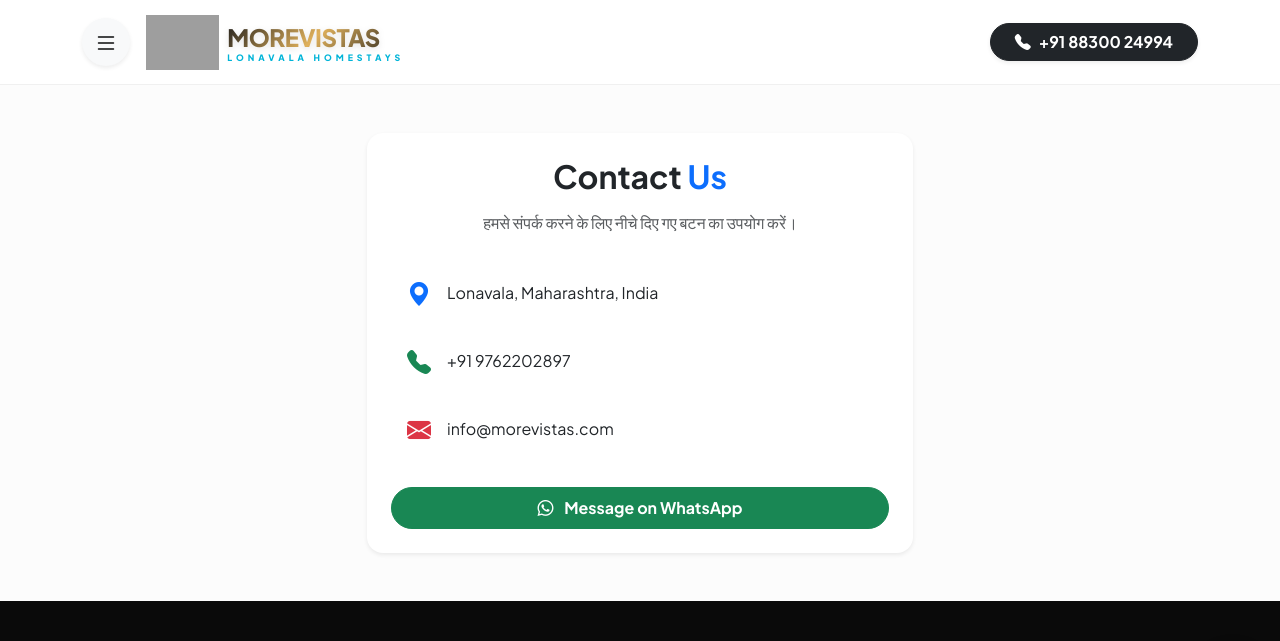
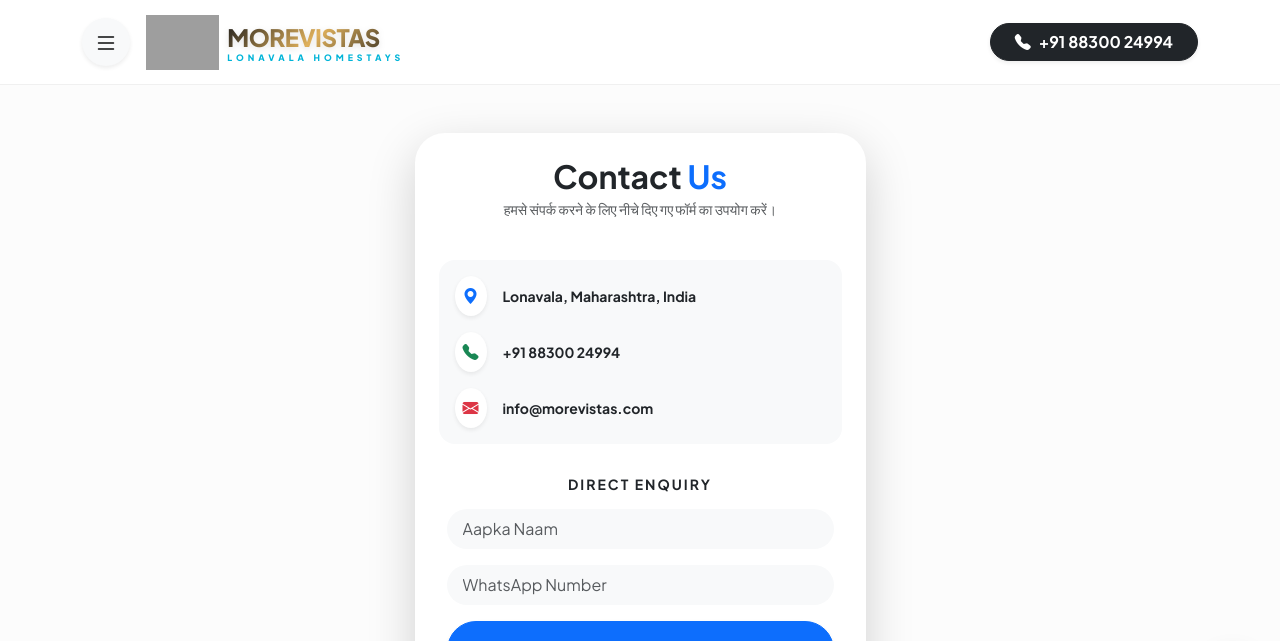
Before and after one commit to Vmtec1993/villa-saas, a Flask app: page /contact in a window 1280 px wide. Shown: the top 641 px of the page. Run offline with Flask 3, Linux system fonts and the light colour scheme; grey boxes are pictures that could not be loaded.

Commit message:
Update contact.html

```diff
--- a/templates/contact.html
+++ b/templates/contact.html
@@ -1,32 +1,56 @@
-{% extends "base.html" %}
+{% extends 'base.html' %}
 {% block content %}
 <div class="container py-5">
     <div class="row justify-content-center">
-        <div class="col-md-6">
-            <div class="card shadow-sm border-0 p-4 rounded-4">
-                <h2 class="fw-bold mb-3 text-center">Contact <span class="text-primary">Us</span></h2>
-                <p class="text-muted text-center mb-4">हमसे संपर्क करने के लिए नीचे दिए गए बटन का उपयोग करें।</p>
+        <div class="col-md-6 col-lg-5">
+            <div class="card shadow-lg border-0 p-4 rounded-5 overflow-hidden">
+                <div class="text-center mb-4">
+                    <h2 class="fw-bold mb-1">Contact <span class="text-primary">Us</span></h2>
+                    <p class="text-muted small">हमसे संपर्क करने के लिए नीचे दिए गए फॉर्म का उपयोग करें।</p>
+                </div>
 
-                <div class="list-group list-group-flush mb-4">
-                    <div class="list-group-item d-flex align-items-center py-3 border-0">
-                        <i class="bi bi-geo-alt-fill text-primary fs-4 me-3"></i>
-                        <span>Lonavala, Maharashtra, India</span>
+                <div class="bg-light p-3 rounded-4 mb-4">
+                    <div class="d-flex align-items-center mb-3">
+                        <div class="bg-white rounded-circle p-2 shadow-sm me-3"><i class="bi bi-geo-alt-fill text-primary"></i></div>
+                        <span class="small fw-bold">Lonavala, Maharashtra, India</span>
                     </div>
-                    <div class="list-group-item d-flex align-items-center py-3 border-0">
-                        <i class="bi bi-telephone-fill text-success fs-4 me-3"></i>
-                        <span>+91 9762202897</span>
-                    </div>
-                    <div class="list-group-item d-flex align-items-center py-3 border-0">
-                        <i class="bi bi-envelope-fill text-danger fs-4 me-3"></i>
-                        <span>info@morevistas.com</span>
+                    <div class="d-flex align-items-center mb-3">
+                        <div class="bg-white rounded-circle p-2 shadow-sm me-3"><i class="bi bi-telephone-fill text-success"></i></div>
+                        <span class="small fw-bold">+91 88300 24994</span> </div>
+                    <div class="d-flex align-items-center">
+                        <div class="bg-white rounded-circle p-2 shadow-sm me-3"><i class="bi bi-envelope-fill text-danger"></i></div>
+                        <span class="small fw-bold">info@morevistas.com</span>
                     </div>
                 </div>
 
-                <a href="https://wa.me/919762202897" class="btn btn-success w-100 rounded-pill py-2 fw-bold">
-                    <i class="bi bi-whatsapp me-2"></i> Message on WhatsApp
-                </a>
+                <div class="p-2">
+                    <h6 class="fw-bold mb-3 text-center text-uppercase small tracking-widest">Direct Enquiry</h6>
+                    <form action="/enquiry/CONTACT_PAGE" method="POST">
+                        <div class="mb-3">
+                            <input type="text" name="name" class="form-control rounded-pill border-0 bg-light py-2 px-3" placeholder="Aapka Naam" required>
+                        </div>
+                        <div class="mb-3">
+                            <input type="tel" name="phone" class="form-control rounded-pill border-0 bg-light py-2 px-3" placeholder="WhatsApp Number" required>
+                        </div>
+
+                        <input type="hidden" name="stay_dates" value="General Enquiry">
+                        <input type="hidden" name="guests" value="N/A">
+
+                        <button type="submit" class="btn btn-primary w-100 rounded-pill py-3 fw-bold shadow-sm transition-transform">
+                            PROCEED TO WHATSAPP <i class="bi bi-whatsapp ms-2"></i>
+                        </button>
+                    </form>
+                    <p class="text-center text-muted mt-3 x-small">Submit form to start a secure chat with MoreVistas.</p>
+                </div>
             </div>
         </div>
     </div>
 </div>
+
+<style>
+    .rounded-5 { border-radius: 30px !important; }
+    .tracking-widest { letter-spacing: 2px; }
+    .transition-transform:active { transform: scale(0.95); }
+    .x-small { font-size: 0.7rem; }
+</style>
 {% endblock %}
```
